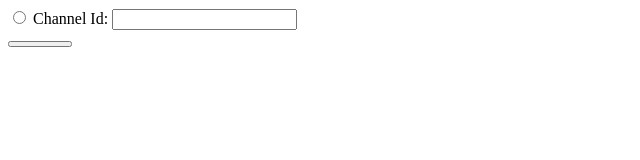
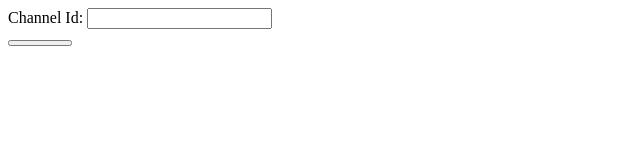
Before and after one commit to alphaRomeo323/nodecg-livechat, a website: page dashboard/twitch_chat.html in a window 1280 px wide. Shown: the full height of the page, 0-640 px from the left. Drawn offline with Linux system fonts and the light colour scheme.

Commit message:
edited readme.md

```diff
--- a/dashboard/twitch_chat.html
+++ b/dashboard/twitch_chat.html
@@ -13,7 +13,7 @@
     <body>
         <section>
             <label>
-                <input type="radio" name="id" value="channel"> Channel Id: <input type="text" id="channel-id" name="channel-id" size="20">
+                Channel Id: <input type="text" id="channel-id" name="channel-id" size="20">
             </label>
         </section>
         <section>
```
Also changed, not shown: README.md.
